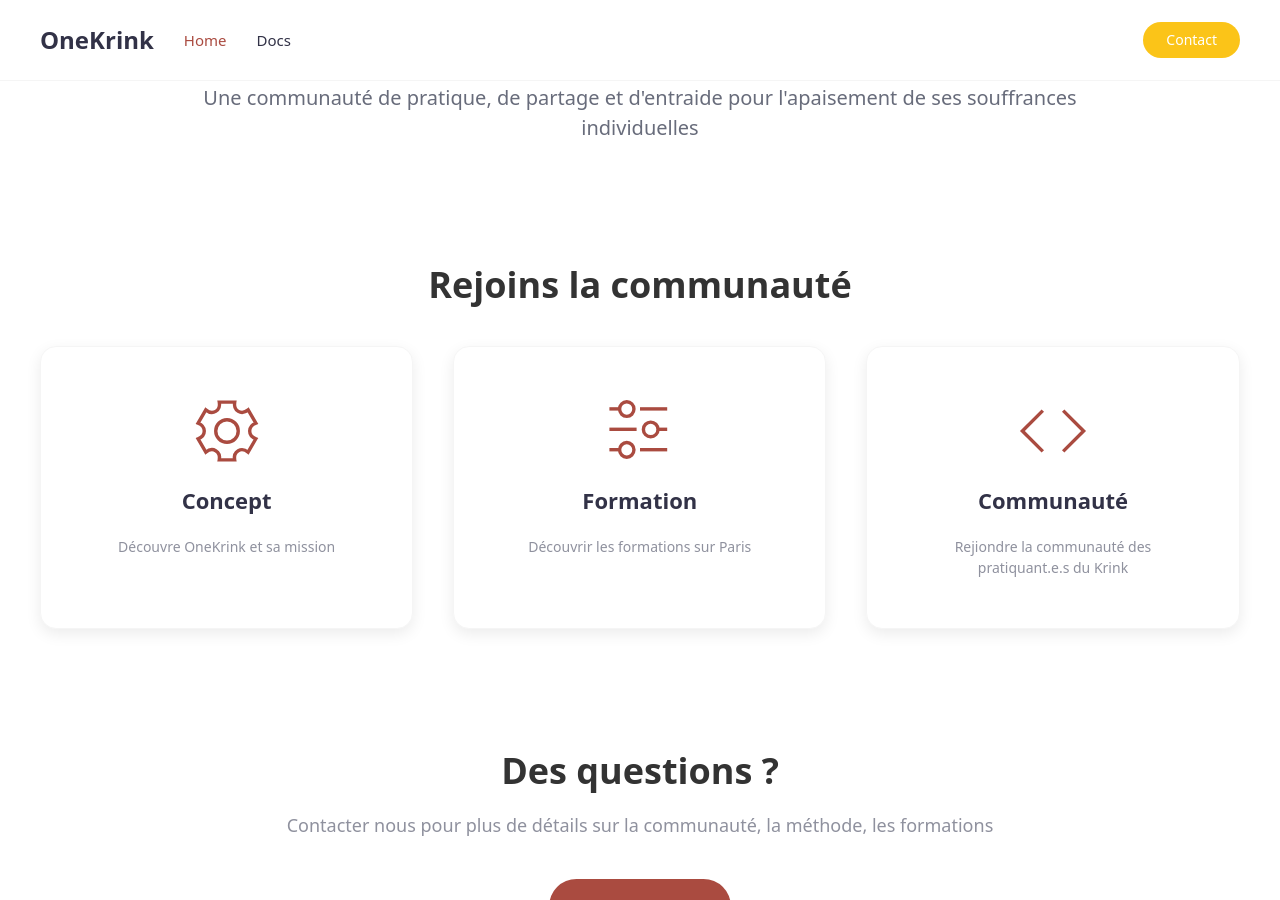
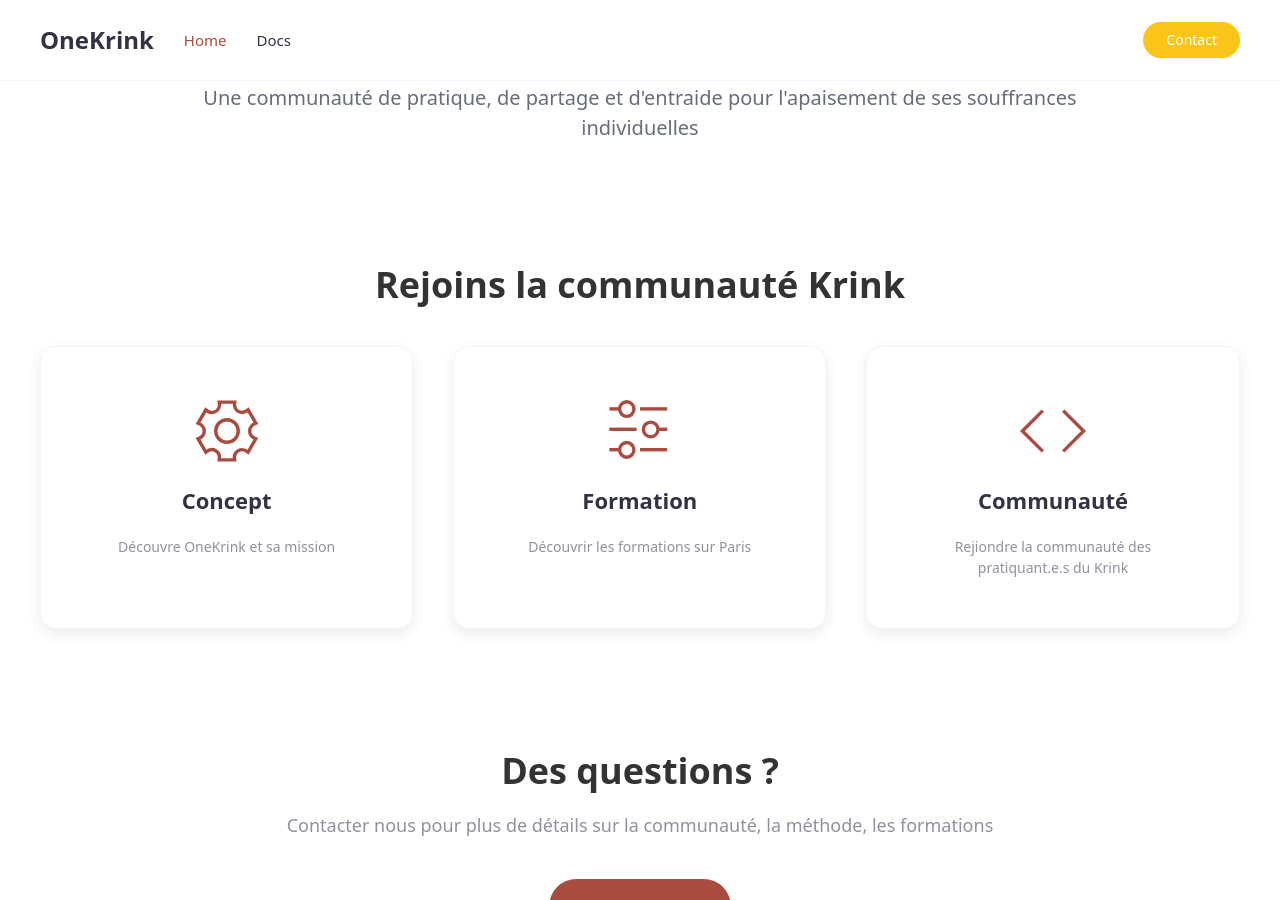
Before and after one commit to OneKrink/onekrink.github.io, a Jekyll site: the page built from index.md, in a window 1280 px wide and 900 px high, scrolled down 431 px. Built offline with Jekyll 4.4.1, drawn with Linux system fonts in a browser that asks for light colours.

Commit message:
Update index.md

```diff
--- a/index.md
+++ b/index.md
@@ -8,7 +8,7 @@ hero:
     search: false
 ---
 
-{% include boxes.html columns="3" title="Rejoins la communauté" subtitle="" %}
+{% include boxes.html columns="3" title="Rejoins la communauté Krink" subtitle="" %}
 
 <!---
 {% include featured.html tag="featured" title="Popular Articles" subtitle="Selected featured articles to get you started fast in Jekyll" %}
```
